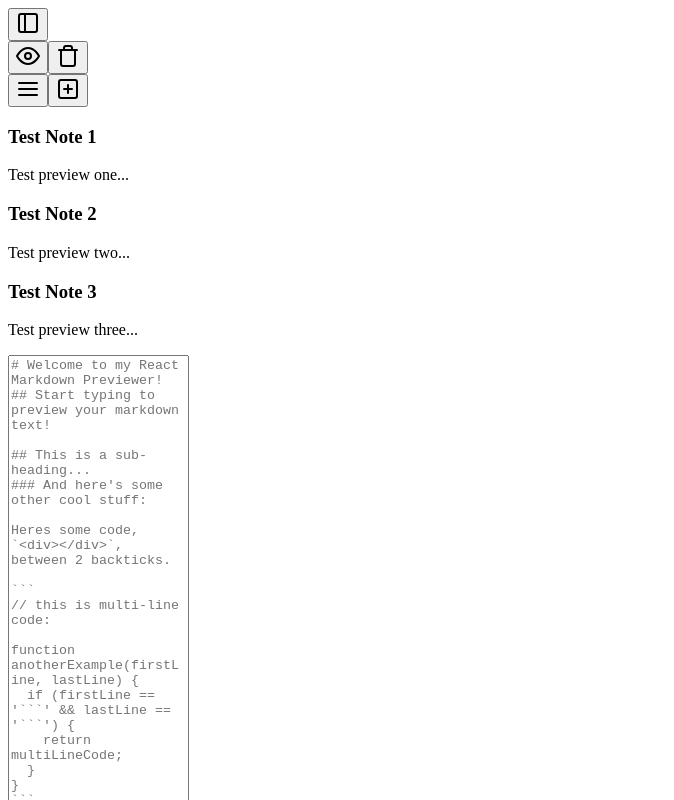
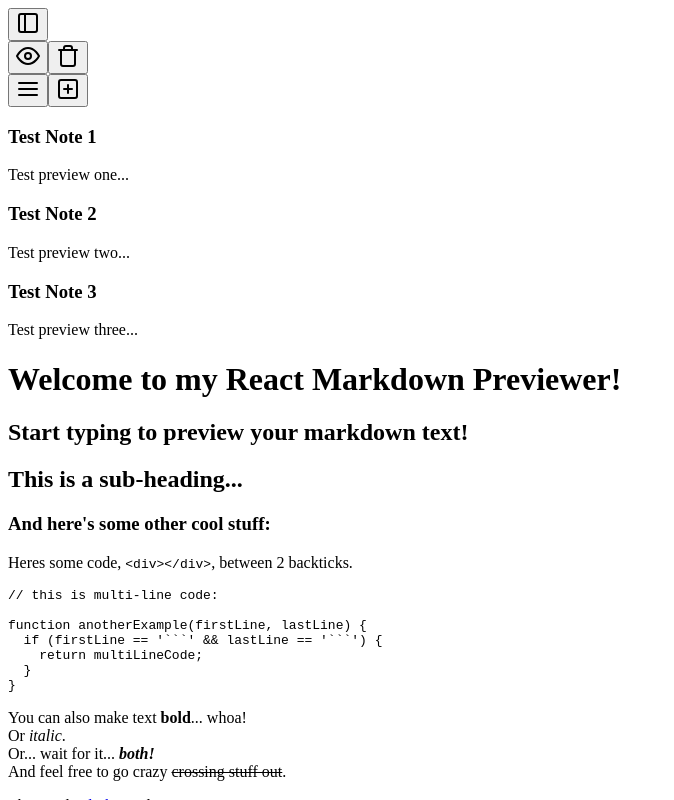
Before and after one commit to CBStanley12/easynote, a React (Create React App) app: page / in a window 1280 px wide. Both pictures are taken after a click on the button 28 px from the left and 57 px from the top of the page. Shown: the top 800 px of the page, without its empty margins (0-674 px from the left). Built offline with nearby package versions, Linux system fonts and the light colour scheme.

Commit message:
adjust Editor component and make Preview component functional

```diff
--- a/src/components/App.js
+++ b/src/components/App.js
@@ -47,15 +47,9 @@
   }
 
   displayPreview() {
-    if (!this.state.isPreviewDisplayed) {
-      this.setState({
-        isPreviewDisplayed: true
-      });
-    } else {
-      this.setState({
-        isPreviewDisplayed: false
-      });
-    }
+    this.setState({
+      isPreviewDisplayed: !this.state.isPreviewDisplayed
+    })
   }
 
   // Function to display the currently selected note
@@ -76,12 +70,19 @@
   render() {
     const { notes, markdown, isPreviewDisplayed } = this.state;
     const { handleChange, displayPreview, selectNote } = this;
+    let content;
+
+    if (isPreviewDisplayed) {
+      content = <Preview markdown={markdown} />;
+    } else {
+      content = <Editor markdown={markdown} onChange={handleChange} />;
+    }
 
     return (
       <div className="layout-container">
         <Header click={displayPreview} isPreviewDisplayed={isPreviewDisplayed} />
         <Sidebar notes={notes} click={selectNote} />
-        <Editor markdown={markdown} onChange={handleChange} isPreviewDisplayed={isPreviewDisplayed} />
+        {content}
       </div>
     );
   }
--- a/src/components/Editor.js
+++ b/src/components/Editor.js
@@ -1,9 +1,9 @@
 import React from 'react';
 
-const Editor = ({ markdown, isPreviewDisplayed, onChange }) => {
+const Editor = ({ markdown, onChange }) => {
     return (
         <div className="layout-content">
-            <textarea className="editor_textarea" placeholder={markdown} onChange={onChange} type="text" rows="30" />
+            <textarea className="content" value={markdown} onChange={onChange} type="text" rows="30" />
         </div>
     )
 }
--- a/src/components/Preview.js
+++ b/src/components/Preview.js
@@ -10,10 +10,10 @@
     return `<a target="_blank" href="${href}">${text}</a>`;
 }
 
-const Preview = ({ markdown, isPreviewDisplayed }) => {
+const Preview = ({ markdown }) => {
     return (
-        <div className={`preview ${!isPreviewDisplayed ? "hide" : ""}`}>
-            <div className="preview_display" dangerouslySetInnerHTML={{__html: marked(markdown, {renderer: renderer})}} />
+        <div className="layout-content content">
+            <div dangerouslySetInnerHTML={{ __html: marked(markdown, { renderer: renderer }) }} />
         </div>
     )
 }
--- a/src/styles/base.css
+++ b/src/styles/base.css
@@ -21,6 +21,7 @@
 
 textarea {
   border: none;
+  font-size: inherit;
   resize: none;
   outline: none;
 }
--- a/src/styles/components.css
+++ b/src/styles/components.css
@@ -55,5 +55,9 @@
 
 /* || Content Component Styles || */
 .content {
-
+    height: 100%;
+    margin: auto;
+    overflow-y: auto;
+    padding: 1rem 15%;
+    width: 100%;
 }
--- a/src/styles/layout.css
+++ b/src/styles/layout.css
@@ -9,18 +9,15 @@
 
 .layout-header {
     grid-area: header;
-
     padding: 0 1rem;
     border-bottom: 1px solid #ccc;
 }
 
 .layout-sidebar {
     grid-area: sidebar;
-
     border-right: 1px solid #ccc;
 }
 
 .layout-content {
     grid-area: content;
-    overflow: scroll;
 }
```
